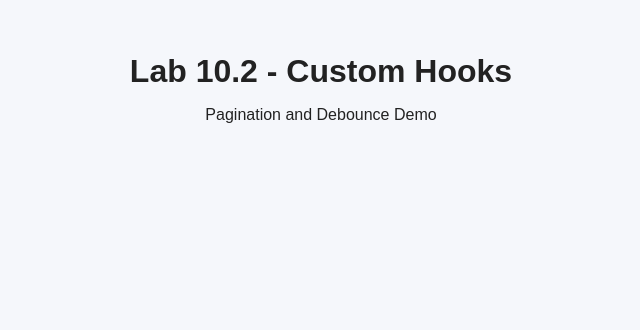
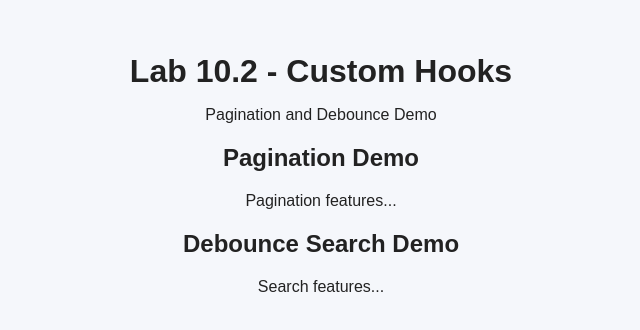
Before and after one commit to BallNChain24FEnd/AshleyWhite-Lab-10.2_custom-hooks-implementation, a React (Vite) app: page / in a window 1280 px wide. Shown: the top 330 px of the page, without its empty margins (319-959 px from the left). Built offline with nearby package versions, Linux system fonts and the light colour scheme.

Commit message:
Commit 2: Created files of custom hooks and demo component

```diff
--- a/src/App.jsx
+++ b/src/App.jsx
@@ -1,3 +1,5 @@
+import PaginationDemo from "./components/PaginationDemo";
+import DebounceSearchDemo from "./components/DebounceSearchDemo";
 import "./App.css";
 
 export default function App() {
@@ -6,6 +8,10 @@ export default function App() {
       {/* Lab heading */}
       <h1>Lab 10.2 - Custom Hooks</h1>
       <p>Pagination and Debounce Demo</p>
+
+      {/* Demo components */}
+      <PaginationDemo />
+      <DebounceSearchDemo />
     </main>
   );
 }
--- /dev/null
+++ b/src/components/DebounceSearchDemo.jsx
@@ -0,0 +1,9 @@
+export default function DebounceSearchDemo() {
+  return (
+    <section>
+      {/* Search heading */}
+      <h2>Debounce Search Demo</h2>
+      <p>Search features...</p>
+    </section>
+  );
+}
--- /dev/null
+++ b/src/components/PaginationDemo.jsx
@@ -0,0 +1,9 @@
+export default function PaginationDemo() {
+  return (
+    <section>
+      {/* Pagination heading */}
+      <h2>Pagination Demo</h2>
+      <p>Pagination features...</p>
+    </section>
+  );
+}
```
Also changed, not shown: src/hooks/useDebounce.js (added, +8 -0 lines), src/hooks/usePagination.js (added, +8 -0 lines).
